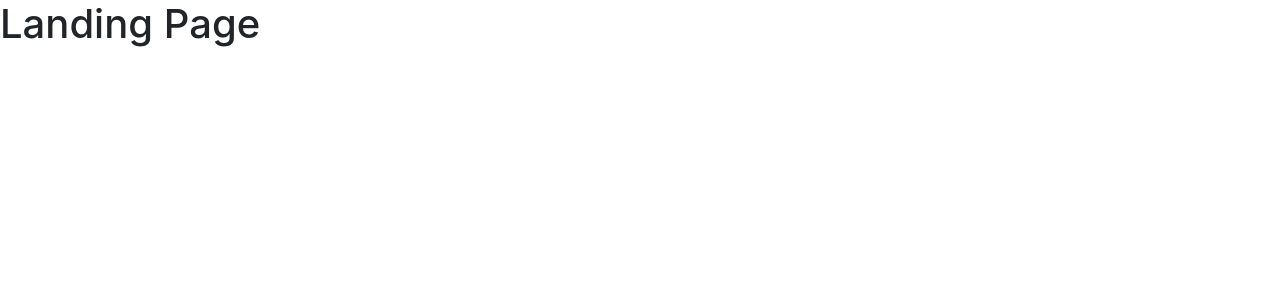
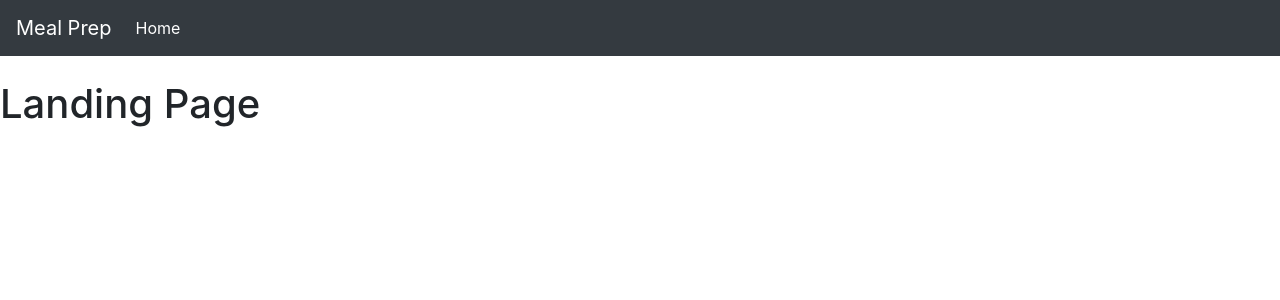
Before and after one commit to rudenate3/meal-prep-client, a React (Create React App) app: page / in a window 1280 px wide. Shown: the top 300 px of the page. Built offline with nearby package versions, Linux system fonts and the light colour scheme.

Commit message:
mp-17 Add Header component
(feature) Add Header component

Closes: #17

```diff
--- a/src/App.js
+++ b/src/App.js
@@ -5,6 +5,7 @@
 import store from './store'
 
 import Landing from './components/landing/Landing'
+import Header from './components/layout/Header'
 
 class App extends Component {
   render() {
@@ -12,6 +13,7 @@
       <Provider store={store}>
         <Router>
           <div className="app">
+            <Header />
             <Route exact path="/" component={Landing} />
           </div>
         </Router>
--- /dev/null
+++ b/src/components/layout/Header.js
@@ -0,0 +1,39 @@
+import React, { Component } from 'react'
+import { Link } from 'react-router-dom'
+
+export default class Header extends Component {
+  render() {
+    const anonLinks = (
+      <ul className="navbar-nav mr-auto">
+        <li className="nav-item active">
+          <Link className="nav-link" to={'/'}>
+            Home
+          </Link>
+        </li>
+      </ul>
+    )
+
+    return (
+      <nav className="navbar navbar-expand-md navbar-dark bg-dark mb-4">
+        <Link className="navbar-brand" to={'/'}>
+          Meal Prep
+        </Link>
+        <button
+          className="navbar-toggler"
+          type="button"
+          data-toggle="collapse"
+          data-target="#navbarsExampleDefault"
+          aria-controls="navbarsExampleDefault"
+          aria-expanded="false"
+          aria-label="Toggle navigation"
+        >
+          <span className="navbar-toggler-icon" />
+        </button>
+
+        <div className="collapse navbar-collapse" id="navbarsExampleDefault">
+          {anonLinks}
+        </div>
+      </nav>
+    )
+  }
+}
```
